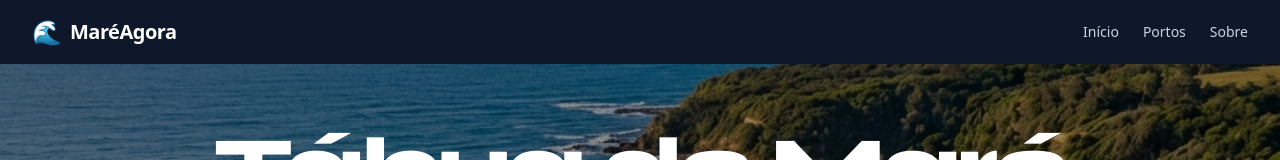
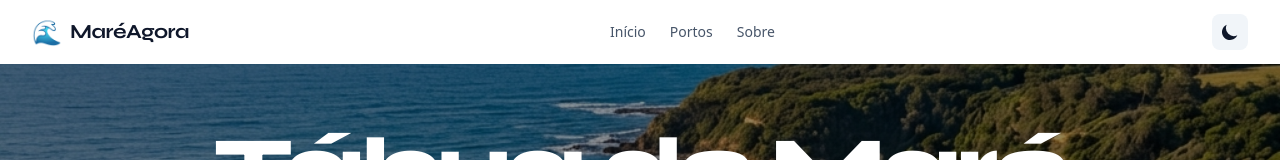
Before and after one commit to gustafa001/Mareagora, a Next.js app: page /mare/porto-de-belem in a window 1280 px wide. Shown: the top 160 px of the page. Built offline with nearby package versions, Linux system fonts and the light colour scheme; no server answers.

Commit message:
feat: implementar gráfico interativo e suporte a dark mode

```diff
--- a/components/NavBar.tsx
+++ b/components/NavBar.tsx
@@ -1,6 +1,6 @@
 "use client";
 
-import React from 'react';
+import React, { useEffect, useState } from 'react';
 import Link from 'next/link';
 
 interface NavBarProps {
@@ -8,25 +8,78 @@ interface NavBarProps {
 }
 
 export default function NavBar({ className = '' }: NavBarProps) {
+  const [isDark, setIsDark] = useState(false);
+  const [isMounted, setIsMounted] = useState(false);
+
+  useEffect(() => {
+    setIsMounted(true);
+
+    // Verificar preferência salva ou preferência do sistema
+    const savedTheme = localStorage.getItem('theme');
+    const prefersDark = window.matchMedia('(prefers-color-scheme: dark)').matches;
+
+    if (savedTheme === 'dark' || (!savedTheme && prefersDark)) {
+      setIsDark(true);
+      document.documentElement.classList.add('dark');
+    } else {
+      setIsDark(false);
+      document.documentElement.classList.remove('dark');
+    }
+  }, []);
+
+  const toggleTheme = () => {
+    const newTheme = !isDark;
+    setIsDark(newTheme);
+
+    if (newTheme) {
+      document.documentElement.classList.add('dark');
+      localStorage.setItem('theme', 'dark');
+    } else {
+      document.documentElement.classList.remove('dark');
+      localStorage.setItem('theme', 'light');
+    }
+  };
+
   return (
-    <nav className={`bg-slate-900 text-white shadow-lg ${className}`}>
+    <nav className={`bg-white dark:bg-slate-900 text-slate-900 dark:text-white shadow-lg transition-colors duration-300 ${className}`}>
       <div className="max-w-7xl mx-auto px-4 sm:px-6 lg:px-8">
         <div className="flex items-center justify-between h-16">
-          <Link href="/" className="flex items-center gap-2">
+          <Link href="/" className="flex items-center gap-2 hover:opacity-80 transition-opacity">
             <span className="text-2xl">🌊</span>
-            <span className="font-bold text-xl tracking-tight">MaréAgora</span>
+            <span className="font-bold text-xl tracking-tight font-syne">MaréAgora</span>
           </Link>
+
           <div className="hidden md:flex items-center gap-6">
-            <Link href="/" className="text-sm text-slate-300 hover:text-white transition-colors">
+            <Link href="/" className="text-sm text-slate-600 dark:text-slate-300 hover:text-slate-900 dark:hover:text-white transition-colors">
               Início
             </Link>
-            <Link href="/portos" className="text-sm text-slate-300 hover:text-white transition-colors">
+            <Link href="/portos" className="text-sm text-slate-600 dark:text-slate-300 hover:text-slate-900 dark:hover:text-white transition-colors">
               Portos
             </Link>
-            <Link href="/sobre" className="text-sm text-slate-300 hover:text-white transition-colors">
+            <Link href="/sobre" className="text-sm text-slate-600 dark:text-slate-300 hover:text-slate-900 dark:hover:text-white transition-colors">
               Sobre
             </Link>
           </div>
+
+          {/* Botão de alternância de tema */}
+          {isMounted && (
+            <button
+              onClick={toggleTheme}
+              className="ml-4 p-2 rounded-lg bg-slate-100 dark:bg-slate-800 text-slate-900 dark:text-yellow-400 hover:bg-slate-200 dark:hover:bg-slate-700 transition-colors duration-300"
+              aria-label="Alternar tema"
+              title={isDark ? "Modo claro" : "Modo escuro"}
+            >
+              {isDark ? (
+                <svg className="w-5 h-5" fill="currentColor" viewBox="0 0 20 20">
+                  <path fillRule="evenodd" d="M10 2a1 1 0 011 1v1a1 1 0 11-2 0V3a1 1 0 011-1zm4 8a4 4 0 11-8 0 4 4 0 018 0zm-.464 4.95l-2.12-2.12a1 1 0 00-1.414 0l-2.12 2.12a1 1 0 001.414 1.414L9 13.414l1.586 1.586a1 1 0 001.414-1.414zM15 11a1 1 0 100-2h-1a1 1 0 100 2h1zm2.657-5.657a1 1 0 00-1.414-1.414l-1.414 1.414a1 1 0 001.414 1.414l1.414-1.414zm2.121 2.121a1 1 0 01-1.414 0l-1.414-1.414a1 1 0 011.414-1.414l1.414 1.414zM5 8a1 1 0 100-2H4a1 1 0 100 2h1zm-2.657 5.657a1 1 0 001.414 1.414l1.414-1.414a1 1 0 00-1.414-1.414l-1.414 1.414zm-2.121-2.121a1 1 0 011.414 0l1.414 1.414a1 1 0 01-1.414 1.414l-1.414-1.414zM10 15a1 1 0 011 1v1a1 1 0 11-2 0v-1a1 1 0 011-1z" clipRule="evenodd" />
+                </svg>
+              ) : (
+                <svg className="w-5 h-5" fill="currentColor" viewBox="0 0 20 20">
+                  <path d="M17.293 13.293A8 8 0 016.707 2.707a8.001 8.001 0 1010.586 10.586z" />
+                </svg>
+              )}
+            </button>
+          )}
         </div>
       </div>
     </nav>
--- a/components/TideChart.tsx
+++ b/components/TideChart.tsx
@@ -19,6 +19,8 @@ export default function TideChart({
 }: TideChartProps) {
   const [currentTime, setCurrentTime] = useState<string>('');
   const [hoveredPoint, setHoveredPoint] = useState<number | null>(null);
+  const [tooltipData, setTooltipData] = useState<{ x: number; y: number; time: string; height: number } | null>(null);
+  const [mousePos, setMousePos] = useState<{ x: number; y: number } | null>(null);
 
   // Extrair dados dependendo se é TideDay ou array de TideEvent
   const tidesArray = tideDay ? tideDay.mares : (tides || []);
@@ -142,6 +144,44 @@ export default function TideChart({
   const avgHeight = (Math.max(...mares.map(m => m.altura_m)) + Math.min(...mares.map(m => m.altura_m))) / 2;
   const isRising = displayNextEvent.altura_m > avgHeight;
 
+  // Handler para movimento do mouse no SVG
+  const handleSVGMouseMove = (e: React.MouseEvent<SVGSVGElement>) => {
+    const svg = e.currentTarget;
+    const rect = svg.getBoundingClientRect();
+    const x = e.clientX - rect.left;
+    const y = e.clientY - rect.top;
+
+    // Converter coordenadas do viewport para coordenadas do SVG
+    const svgX = (x / rect.width) * viewBox.width;
+    const svgY = (y / rect.height) * viewBox.height;
+
+    // Converter coordenadas SVG para minutos e altura
+    const minutes = ((svgX - padding) / graphArea.width) * maxTime;
+    const height = (viewBox.height - padding - svgY) / graphArea.height * graphMaxHeight;
+
+    // Validar se está dentro dos limites
+    if (minutes >= 0 && minutes <= maxTime && height >= 0 && height <= graphMaxHeight) {
+      setMousePos({ x: svgX, y: svgY });
+
+      // Formatar horário
+      const hours = Math.floor(minutes / 60);
+      const mins = Math.floor(minutes % 60);
+      const timeStr = `${String(hours).padStart(2, '0')}:${String(mins).padStart(2, '0')}`;
+
+      setTooltipData({
+        x: svgX,
+        y: svgY,
+        time: timeStr,
+        height: Math.max(0, height)
+      });
+    }
+  };
+
+  const handleSVGMouseLeave = () => {
+    setTooltipData(null);
+    setMousePos(null);
+  };
+
   return (
     <div className="w-full">
       {/* Gráfico */}
@@ -154,8 +194,10 @@ export default function TideChart({
           </div>
           <svg
             viewBox={`0 0 ${viewBox.width} ${viewBox.height}`}
-            className="w-full h-auto relative z-10"
+            className="w-full h-auto relative z-10 cursor-crosshair"
             preserveAspectRatio="xMidYMid meet"
+            onMouseMove={handleSVGMouseMove}
+            onMouseLeave={handleSVGMouseLeave}
           >
             <defs>
               <linearGradient id="tideGradient" x1="0%" y1="0%" x2="0%" y2="100%">
@@ -302,6 +344,68 @@ export default function TideChart({
               />
             )}
 
+            {/* Tooltip interativo ao passar o mouse */}
+            {tooltipData && (
+              <g>
+                {/* Linha vertical de referência */}
+                <line
+                  x1={tooltipData.x}
+                  y1={padding}
+                  x2={tooltipData.x}
+                  y2={viewBox.height - padding}
+                  stroke="rgb(59, 130, 246)"
+                  strokeWidth="1"
+                  strokeDasharray="2,2"
+                  opacity="0.4"
+                />
+
+                {/* Ponto de referência */}
+                <circle
+                  cx={tooltipData.x}
+                  cy={tooltipData.y}
+                  r="4"
+                  fill="rgb(59, 130, 246)"
+                  opacity="0.8"
+                />
+
+                {/* Caixa de tooltip */}
+                <rect
+                  x={tooltipData.x - 45}
+                  y={tooltipData.y - 35}
+                  width="90"
+                  height="30"
+                  rx="4"
+                  fill="rgb(15, 23, 42)"
+                  opacity="0.95"
+                  stroke="rgb(59, 130, 246)"
+                  strokeWidth="1"
+                />
+
+                {/* Texto do tooltip - Horário */}
+                <text
+                  x={tooltipData.x}
+                  y={tooltipData.y - 18}
+                  fontSize="11"
+                  fontWeight="700"
+                  fill="rgb(59, 130, 246)"
+                  textAnchor="middle"
+                >
+                  {tooltipData.time}
+                </text>
+
+                {/* Texto do tooltip - Altura */}
+                <text
+                  x={tooltipData.x}
+                  y={tooltipData.y - 5}
+                  fontSize="10"
+                  fill="rgb(226, 232, 240)"
+                  textAnchor="middle"
+                >
+                  {tooltipData.height.toFixed(2)}m
+                </text>
+              </g>
+            )}
+
             {/* Labels de tempo */}
             {[0, 6, 12, 18, 24].map((h) => (
               <text
--- a/tailwind.config.js
+++ b/tailwind.config.js
@@ -1,5 +1,6 @@
 /** @type {import('tailwindcss').Config} */
 module.exports = {
+  darkMode: 'class', // Ativar dark mode baseado em classe CSS
   content: [
     "./app/**/*.{js,ts,jsx,tsx,mdx}",
     "./components/**/*.{js,ts,jsx,tsx,mdx}",
@@ -14,6 +15,12 @@ module.exports = {
         syne: ["var(--font-syne)"],
         dmSans: ["var(--font-dm-sans)"],
       },
+      colors: {
+        // Cores customizadas para tema escuro (opcional)
+        'dark-bg': '#0f172a',
+        'dark-card': '#1e293b',
+        'dark-border': '#334155',
+      },
     },
   },
   plugins: [],
```
